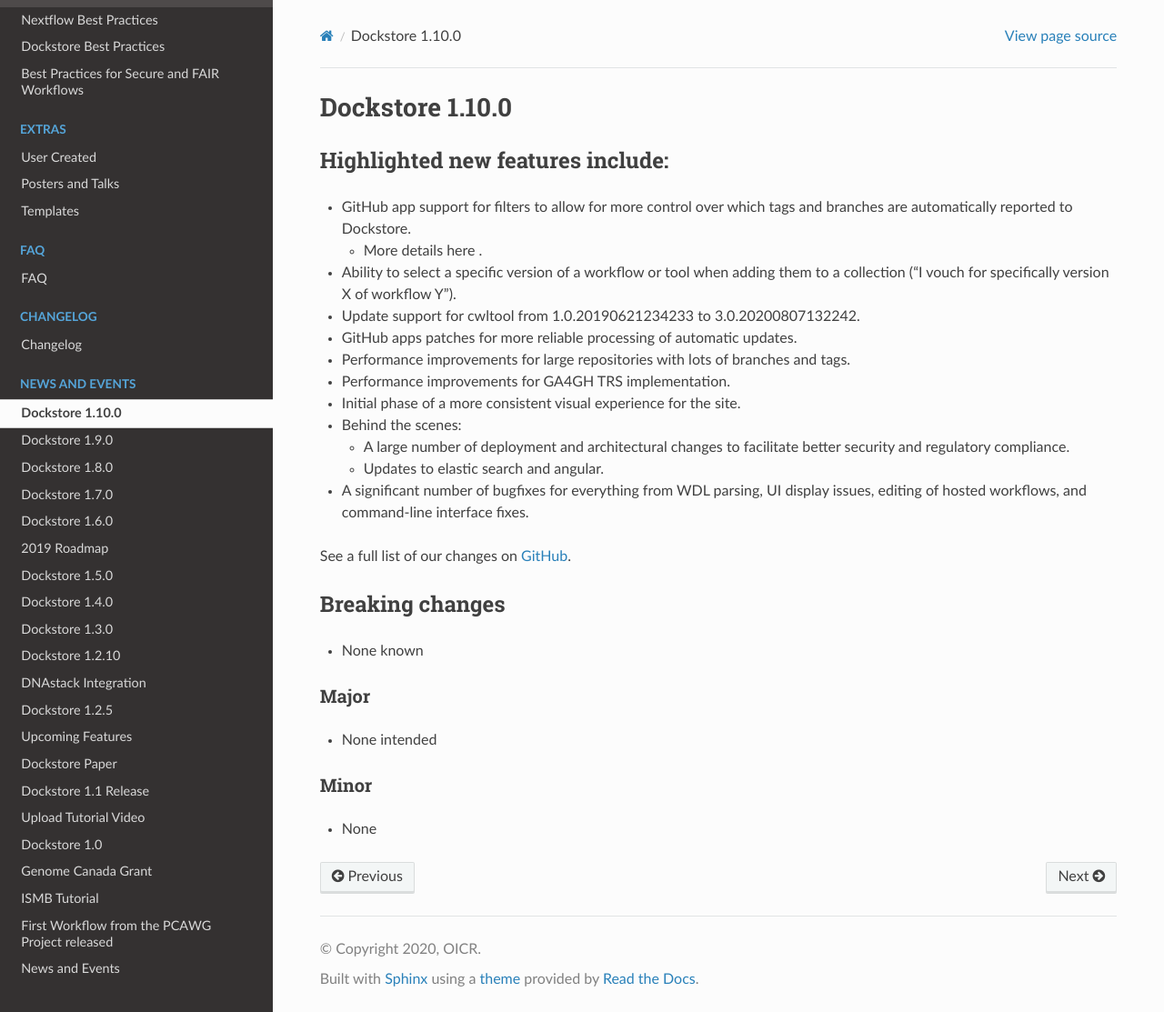
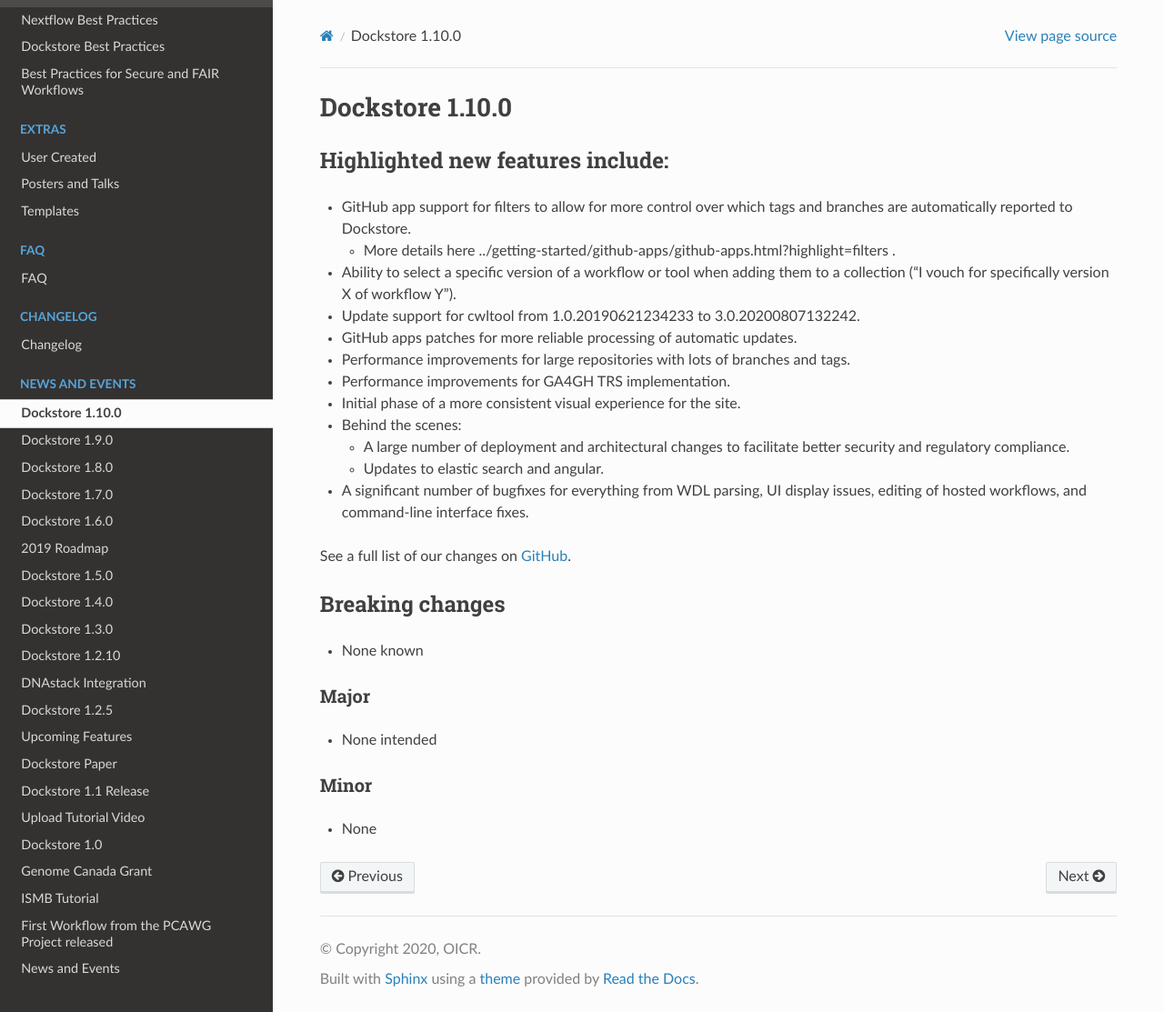
Before and after one commit to dockstore/dockstore-documentation, a Sphinx documentation site: the page built from docs/news/2020-12-03-Dockstore-1.10.0.rst, in a window 1280 px wide and 1113 px high. Shown: the whole window at 91% size. Built offline with Sphinx 7.4.7 and the Read the Docs theme 2.0.0, drawn with Linux system fonts in a browser that asks for light colours.

Commit message:
Update 2020-12-03-Dockstore-1.10.0.rst

```diff
--- a/docs/news/2020-12-03-Dockstore-1.10.0.rst
+++ b/docs/news/2020-12-03-Dockstore-1.10.0.rst
@@ -6,7 +6,7 @@
 
 -  GitHub app support for filters to allow for more control over which tags and branches are automatically reported to Dockstore.
 
-   -  More details :doc:`here <../getting-started/github-apps/github-apps.html?highlight=filters>` .
+   -  More details :doc:`here ../getting-started/github-apps/github-apps.html?highlight=filters` .
 
 -  Ability to select a specific version of a workflow or tool when adding them to a collection ("I vouch for specifically version X of workflow Y").
 
```
